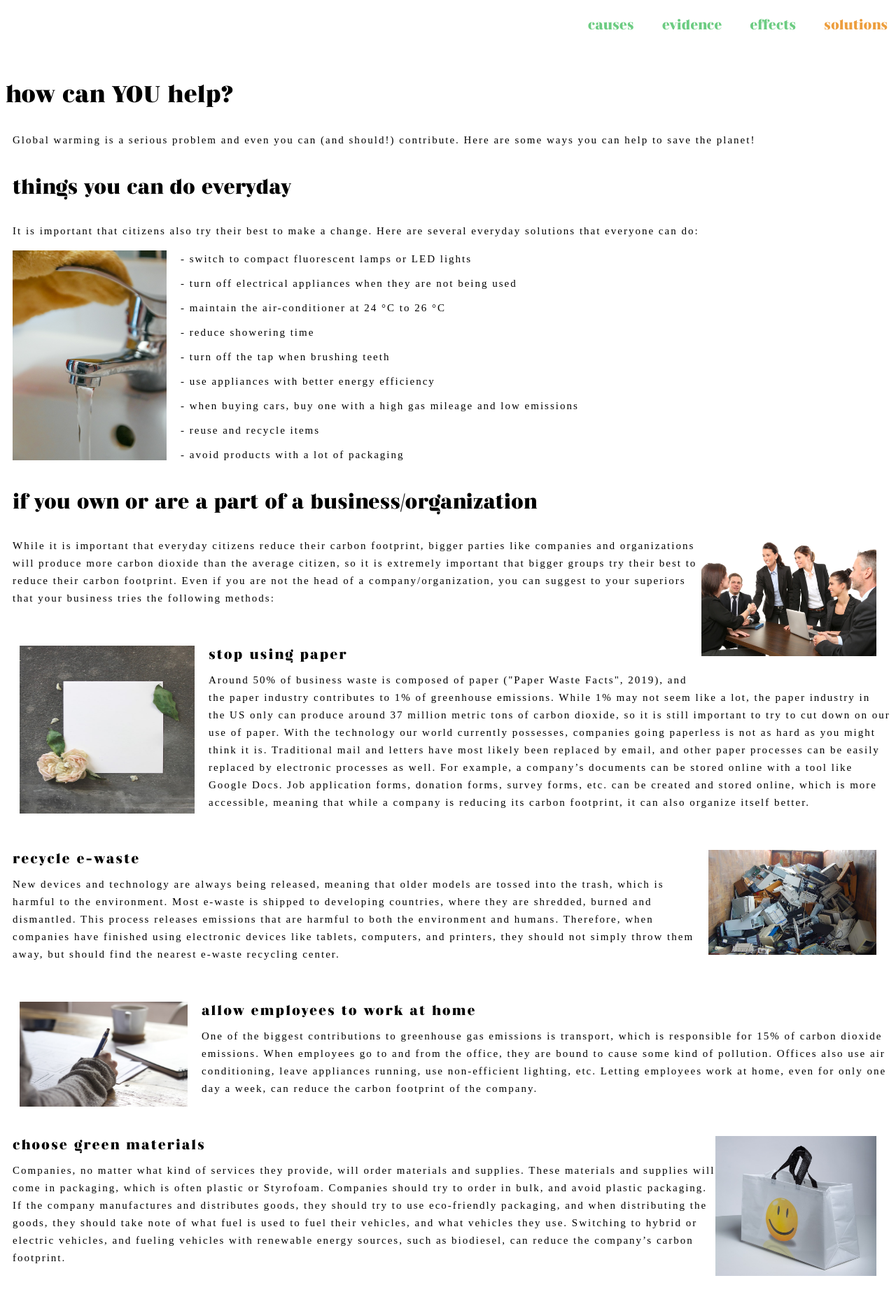
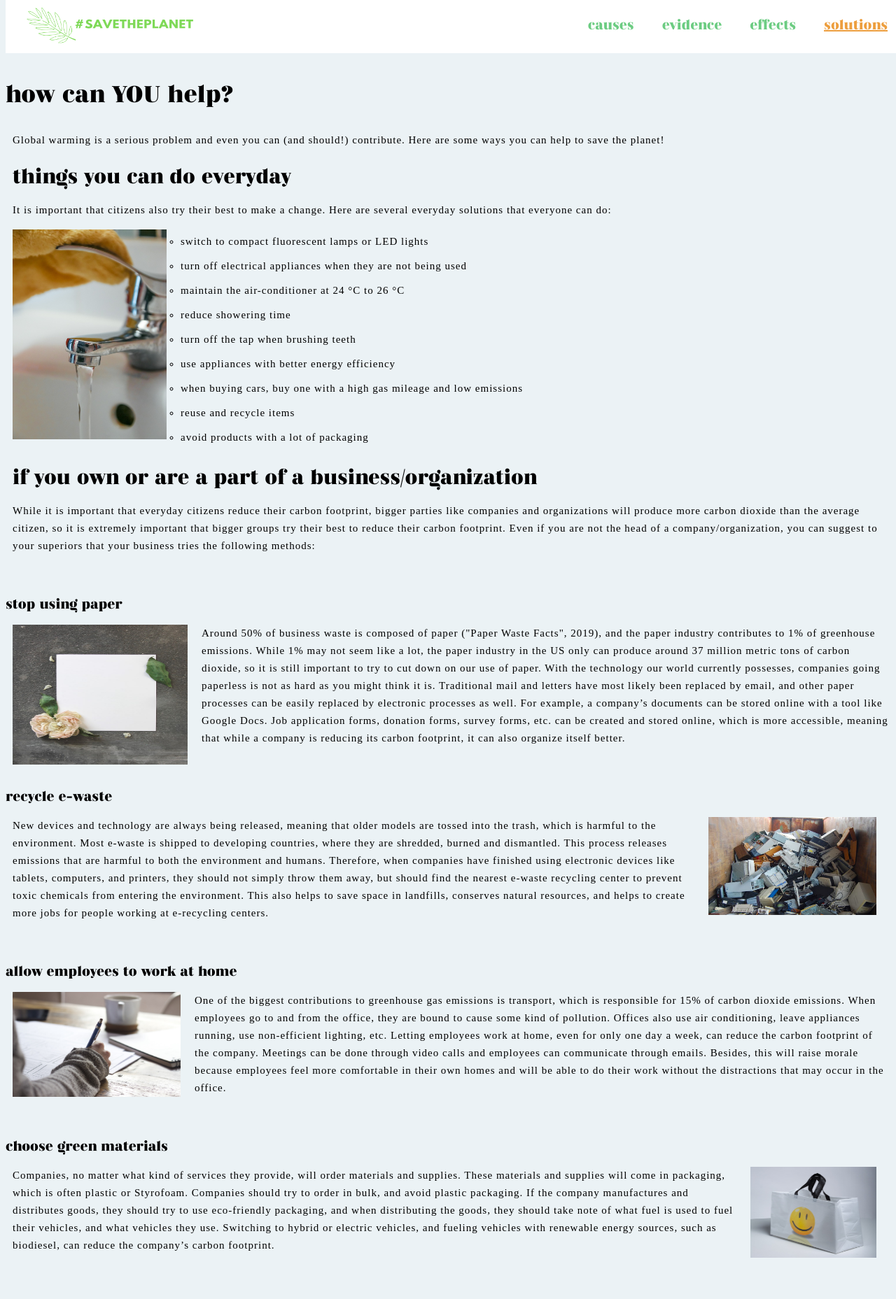
Before and after one commit to taniawu11/website, a plain HTML site: page solutions.html in a window 1280 px wide. Shown: the top 1857 px of the page at 70% size. Drawn offline with Linux system fonts and the light colour scheme.

Commit message:
fixed images and text

```diff
--- a/solutions.html
+++ b/solutions.html
@@ -2,13 +2,13 @@
 <html lang="en" dir="ltr">
   <head>
     <meta charset="utf-8">
-    <title></title>
+    <title>solutions</title>
     <link rel="stylesheet" type="text/css" href="style.css">
   </head>
   <body>
     <ul id="navbar">
-<li><a href="index.html" class="nav" id="logo"><img src=""></a></li>
-<li><a href="solutions.html" class="nav" id="solutions">solutions</a></li>
+<li><a href="index.html" id="logo"><img src="ict logo.png" style="height:70px;width:300px;"></a></li>
+<li><a href="solutions.html" class="nav active-link" id="solutions">solutions</a></li>
 <li><a href="effects.html" class="nav">effects</a></li>
 <li><a href="evidence.html" class="nav">evidence</a></li>
 <li><a href="causes.html" class="nav">causes</a></li>
@@ -19,53 +19,75 @@
 
 <h3 class="sectiontitle">things you can do everyday</h3>
 <p class="introtext">It is important that citizens also try their best to make a change. Here are several everyday solutions that everyone can do:</p>
+<div>
 <img src="tap 2.jpg" class="leftimg" style="width:220px;height:300px;">
-<p class="text">
-<br style="margin-top:10px;"> - switch to compact fluorescent lamps or LED lights
-<br style="margin-top:10px;"> - turn off electrical appliances when they are not being used
-<br style="margin-top:10px;"> - maintain the air-conditioner at 24 °C to 26 °C
-<br style="margin-top:10px;"> - reduce showering time
-<br style="margin-top:10px;"> - turn off the tap when brushing teeth
-<br style="margin-top:10px;"> - use appliances with better energy efficiency
-<br style="margin-top:10px;"> - when buying cars, buy one with a high gas mileage and low emissions
-<br style="margin-top:10px;"> - reuse and recycle items
-<br style="margin-top:10px;"> - avoid products with a lot of packaging
-</p>
+<ul class="text" id="list">
+  <li>switch to compact fluorescent lamps or LED lights</li>
+  <li>turn off electrical appliances when they are not being used</li>
+  <li>maintain the air-conditioner at 24 °C to 26 °C</li>
+  <li>reduce showering time</li>
+  <li>turn off the tap when brushing teeth</li>
+  <li>use appliances with better energy efficiency</li>
+  <li>when buying cars, buy one with a high gas mileage and low emissions</li>
+  <li>reuse and recycle items</li>
+  <li>avoid products with a lot of packaging</li>
+</ul>
+</div>
 
 <h3 class="sectiontitle">if you own or are a part of a business/organization</h3>
-<img src="business.jpg" class="rightimg" style="width:250px;height:170px;">
+<div>
 <p class="introtext">While it is important that everyday citizens reduce their carbon footprint, bigger parties like companies and organizations will produce more carbon dioxide than the average citizen, so it is extremely important that bigger groups try their best to reduce their carbon footprint. Even if you are not the head of a company/organization, you can suggest to your superiors that your business tries the following methods:</p>
-<p class="text">
 <br>
 <strong>stop using paper</strong>
-<img src="paper.jpg" alt="companies should cut down on paper use" style="width:250px;height:240px;" class="leftimg">
+<div>
+<img src="paper.jpg" alt="companies should cut down on paper use" style="width:250px;height:200px;" class="leftimg">
 <br style="margin-top:10px;">
- Around 50% of business waste is composed of paper ("Paper Waste Facts", 2019), and the paper industry contributes to 1% of greenhouse emissions. While 1% may not seem like a lot, the paper industry in the US only can produce around 37 million metric tons of carbon dioxide, so it is still important to try to cut down on our use of paper. With the technology our world currently possesses, companies going paperless is not as hard as you might think it is. Traditional mail and letters have most likely been replaced by email, and other paper processes can be easily replaced by electronic processes as well. For example, a company’s documents can be stored online with a tool like Google Docs. Job application forms, donation forms, survey forms, etc. can be created and stored online, which is more accessible, meaning that while a company is reducing its carbon footprint, it can also organize itself better.
+<p class="text">Around 50% of business waste is composed of paper ("Paper Waste Facts", 2019), and the paper industry contributes to 1% of greenhouse emissions. While 1% may not seem like a lot, the paper industry in the US only can produce around 37 million metric tons of carbon dioxide, so it is still important to try to cut down on our use of paper. With the technology our world currently possesses, companies going paperless is not as hard as you might think it is. Traditional mail and letters have most likely been replaced by email, and other paper processes can be easily replaced by electronic processes as well. For example, a company’s documents can be stored online with a tool like Google Docs. Job application forms, donation forms, survey forms, etc. can be created and stored online, which is more accessible, meaning that while a company is reducing its carbon footprint, it can also organize itself better.
+</div>
+
 <br>
+
 <strong>recycle e-waste</strong>
-<img src="e waste.jpg" alt="e waste is harmful" style="width:240px;height:150px;" class="rightimg">
+<div>
+<img src="e waste.jpg" alt="e waste is harmful" style="width:240px;height:140px;" class="rightimg">
 <br style="margin-top:10px;">
-New devices and technology are always being released, meaning that older models are tossed into the trash, which is harmful to the environment. Most e-waste is shipped to developing countries, where they are shredded, burned and dismantled. This process releases emissions that are harmful to both the environment and humans. Therefore, when companies have finished using electronic devices like tablets, computers, and printers, they should not simply throw them away, but should find the nearest e-waste recycling center.
+<p class="text">New devices and technology are always being released, meaning that older models are tossed into the trash, which is harmful to the environment. Most e-waste is shipped to developing countries, where they are shredded, burned and dismantled. This process releases emissions that are harmful to both the environment and humans. Therefore, when companies have finished using electronic devices like tablets, computers, and printers, they should not simply throw them away, but should find the nearest e-waste recycling center to prevent toxic chemicals from entering the environment. This also helps to save space in landfills, conserves natural resources, and helps to create more jobs for people working at e-recycling centers.</p>
+</div>
+
 <br>
+
 <strong>allow employees to work at home</strong>
+<div>
 <img src="working.jpg" alt="employees should be allowed to work at home" style="width:240px;height:150px;" class="leftimg">
 <br style="margin-top:10px;">
-One of the biggest contributions to greenhouse gas emissions is transport, which is responsible for 15% of carbon dioxide emissions. When employees go to and from the office, they are bound to cause some kind of pollution. Offices also use air conditioning, leave appliances running, use non-efficient lighting, etc. Letting employees work at home, even for only one day a week, can reduce the carbon footprint of the company.
+<p class="text">One of the biggest contributions to greenhouse gas emissions is transport, which is responsible for 15% of carbon dioxide emissions. When employees go to and from the office, they are bound to cause some kind of pollution. Offices also use air conditioning, leave appliances running, use non-efficient lighting, etc. Letting employees work at home, even for only one day a week, can reduce the carbon footprint of the company. Meetings can be done through video calls and employees can communicate through emails. Besides, this will raise morale because employees feel more comfortable in their own homes and will be able to do their work without the distractions that may occur in the office.</p>
+</div>
+
 <br>
+
 <strong>choose green materials</strong>
-<img src="packaging 2.jpg" alt="companies should use eco-friendly packaging" style="width:230px;height:200px;" class="rightimg">
+<div>
+<img src="packaging 2.jpg" alt="companies should use eco-friendly packaging" style="width:180px;height:130px;" class="rightimg">
 <br style="margin-top:10px;">
-Companies, no matter what kind of services they provide, will order materials and supplies. These materials and supplies will come in packaging, which is often plastic or Styrofoam. Companies should try to order in bulk, and avoid plastic packaging. If the company manufactures and distributes goods, they should try to use eco-friendly packaging, and when distributing the goods, they should take note of what fuel is used to fuel their vehicles, and what vehicles they use. Switching to hybrid or electric vehicles, and fueling vehicles with renewable energy sources, such as biodiesel, can reduce the company’s carbon footprint.
+<p class="text">Companies, no matter what kind of services they provide, will order materials and supplies. These materials and supplies will come in packaging, which is often plastic or Styrofoam. Companies should try to order in bulk, and avoid plastic packaging. If the company manufactures and distributes goods, they should try to use eco-friendly packaging, and when distributing the goods, they should take note of what fuel is used to fuel their vehicles, and what vehicles they use. Switching to hybrid or electric vehicles, and fueling vehicles with renewable energy sources, such as biodiesel, can reduce the company’s carbon footprint.
 </p>
+</div>
+
 <br>
+
 <h3 class="sectiontitle">what is already being done?</h3>
-<img src="protesting global warming.jpg" alt="people gathering and raising awareness of global warming" style="width:280px;height:150px;" class="leftimg">
+<div>
+<img src="protesting global warming.jpg" alt="people gathering and raising awareness of global warming" style="width:220px;height:120px;" class="leftimg">
 <p class="text">In recent years, the public has become more aware of the problem of global warming. People have started petitions to request governments, companies and organizations to combat global warming. Companies, especially food service companies, have tried to reduce the usage of straws by not providing them to customers unless specifically requested. Activists have attended global warming summits to give speeches, trying to convince people of the severity of global warming so that more people will try to reduce their carbon footprint.</p>
+</div>
+
 <br>
+
 <h3 class="sectiontitle">what is Hong Kong doing?</h3>
+<div>
 <img src="solar farm.jpg" alt="Hong Kong gets some of its energy from solar energy" style="width:230px;height:200px;" class="rightimg">
 <br style="margin-top:10px;">
 <p class="text">Currently, Hong Kong has several climate change initiatives. We are trying to reduce our use of coal for electricity generation, and trying to increase non-fossil fuel sources for less carbon emissions. The manufacturing of coal-fired generating units have been banned since 1997 in favor of natural gas, which produces 50% less greenhouse gases for the same amount of electricity produced. A power company has already installed photovoltaic cells (solar panels) at its power plants, and a couple of power companies are exploring the idea of offshore wind farms. The Drainage Service Department’s solar farm is able to produce 25% of the energy needed for the department’s work at Siu Ho Wan Sewage Treatment Works. The government also promotes turning waste into energy - for example, a sludge treatment facility in Tuen Mun possesses the capability to turn thermal energy produced in the facility into electricity, which can supply the treatment facility’s power needs. Any excess energy can be uploaded to the power grid.</p>
-
+</div>
   </body>
 </html>
--- a/style.css
+++ b/style.css
@@ -1,7 +1,7 @@
 body {
-  background-color: #ffffff;
+  background-color: #ebf2f5;
   font-family: 'regattiabold';
-  font-color: black;
+  color: black;
   padding-top: 70px;
 }
 @font-face {
@@ -40,6 +40,7 @@ body {
 }
 #logo {
   float: left;
+  display: inline;
 }
 .nav:hover:not(#solutions){
   background-color: #6ccc82;
@@ -49,13 +50,8 @@ body {
   background-color: #ed9e3e;
   color: white;
 }
-.active-orange {
-  background-color: #ed9e3e;
-  color: white;
-}
-.active {
-  background-color: #6ccc82;
-  color: white;
+.active-link {
+  text-decoration: underline;
 }
 #homepagetxt {
   font-size: 35px;
@@ -65,10 +61,11 @@ body {
   color: white;
   text-align: center;
   float: left;
-  padding-top: 100px;
+  padding-top: 160px;
 }
 #homepageimg {
   float: right;
+  padding-top: 0px;
 }
 #homepagetxt, #homepageimg{
   display:inline;
@@ -83,7 +80,7 @@ body {
 .text, .introtext {
   font-size: 15px;
   font-family: 'Times New Roman', serif;
-  letter-spacing: 2px;
+  letter-spacing: 1px;
   line-height: 25px;
   padding-left: 10px;
 }
@@ -103,6 +100,7 @@ body {
 .rightimg {
   float: right;
   padding: 0px 20px 30px 0px;
+  padding-left: 10px;
 }
 .center {
   padding-left: 120px;
@@ -125,10 +123,10 @@ br {
    overflow: hidden;
    float: left;
    background-color: #3f8a84;
-   margin-top: 100px;
+   margin-top: 20px;
 }
 #logo {
-  font-size: 30px;
+  float: left;
 }
 .slideshow {
   width: 100%;
@@ -153,13 +151,10 @@ br {
   background-color: #bbb;
   border-radius: 50%;
   display: inline-block;
-  transition: background-color 0.6s ease;
+  transition: 0.6s;
 }
 .active, .dot:hover {
   background-color: #717171;
-}
-.dyk {
-  padding-left: 125px;
 }
 #previous, #next {
   border-radius: 50%;
@@ -173,3 +168,11 @@ br {
 #previous:hover, #next:hover {
   background-color: #717171;
 }
+h3 {
+  font-size: 40px;
+  display: inline;
+}
+#list {
+  list-style-type: circle;
+  line-height: 35px;
+}
```
Also changed, not shown: causes.html (+11 -5 lines), effects.html (+16 -6 lines), evidence.html (+5 -5 lines), index.html (+12 -6 lines), glaciers.jpg (added), ict logo.png (added).
